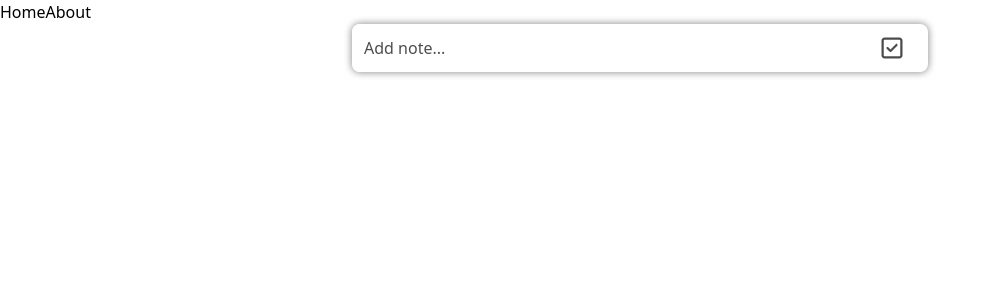
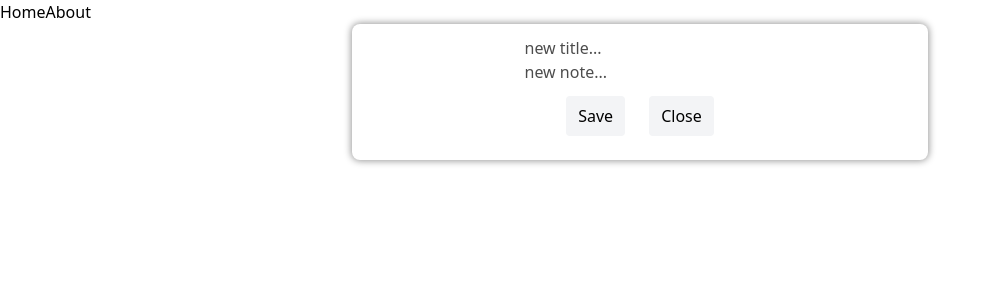
Before and after one commit to Melrok1/dashboard, a Vue app: page / in a window 1280 px wide. Shown: the top 300 px of the page, without its empty margins (0-995 px from the left). Built offline with nearby package versions, Linux system fonts and the light colour scheme.

Commit message:
added a button for saving a note or canceling the modal window

```diff
--- /dev/null
+++ b/src/assets/css/components/buttons.css
@@ -0,0 +1,11 @@
+.btn {
+  @apply px-3 py-2 m-3 rounded bg-gray-100;
+}
+
+.btn:hover {
+  @apply bg-gray-200;
+}
+
+.btn:active {
+  @apply bg-gray-300;
+}
--- a/src/assets/css/tailwind.css
+++ b/src/assets/css/tailwind.css
@@ -1,2 +1,3 @@
 @import "./components/icons.css";
+@import "./components/buttons.css";
 @import "./components/inputs.css";
--- /dev/null
+++ b/src/components/BaseInterface/AddInputInterface.vue
@@ -0,0 +1,27 @@
+<template>
+  <div class="create-note-wrapper max-w-xl max-h-14 mx-auto rounded-lg shadow-border flex items-center justify-between">
+    <input
+      class="p-3 rounded-lg"
+      type="text"
+      placeholder="Add note..."
+      readonly
+    />
+    <icon name="checkbox" class="mr-3" />
+  </div>
+</template>
+
+<script>
+import Icon from '@/components/Icons/Icon.vue';
+
+export default {
+  components: {
+    Icon
+  },
+  data() {
+    return {
+
+    }
+  },
+}
+
+</script>
--- /dev/null
+++ b/src/components/Modal/AddNewList.vue
@@ -0,0 +1,3 @@
+<template>
+
+</template>
--- /dev/null
+++ b/src/components/Modal/AddNewNote.vue
@@ -0,0 +1,12 @@
+<template>
+    <div class="add-new-note-wrapper p-3 max-w-xl mx-auto rounded-lg shadow-border flex flex-col items-center justify-between">
+        <div class="new-note-inputs-wrapper flex flex-col">
+            <input type="text" placeholder="new title...">
+            <input type="text" placeholder="new note...">
+        </div>
+        <div class="new-note-buttons-wrapper">
+            <button class="btn save-button">Save</button>
+            <button class="btn close-button">Close</button>
+        </div>
+    </div>
+</template>
--- a/src/views/HomeView.vue
+++ b/src/views/HomeView.vue
@@ -1,20 +1,27 @@
 <template>
   <main>
-    <div class="create-note-wrapper max-w-xl max-h-14 mx-auto rounded-lg shadow-border flex items-center justify-between">
-      <input class="p-3 rounded-lg" type="text" placeholder="Add note..." readonly>
-      <icon name="checkbox" class="mr-3"/>
-    </div>
+    <add-input-interface v-if="showmodal"/>
+    <add-new-note v-else />
   </main>
 </template>
 
 <script>
 
-import Icon from '../components/icons/Icon.vue'
+import Icon from '@/components/Icons/Icon.vue';
+import AddNewNote from '@/components/Modal/AddNewNote.vue';
+import AddInputInterface from '@/components/BaseInterface/AddInputInterface.vue';
 
 export default {
   components: {
-    Icon
-  }
+    Icon,
+    AddNewNote,
+    AddInputInterface
+  },
+  data() {
+    return {
+      showmodal: false
+    }
+  },
 }
 
 </script>
```
Also changed, not shown: src/components/Icons/Icon.vue (renamed from src/components/icons/Icon.vue).
